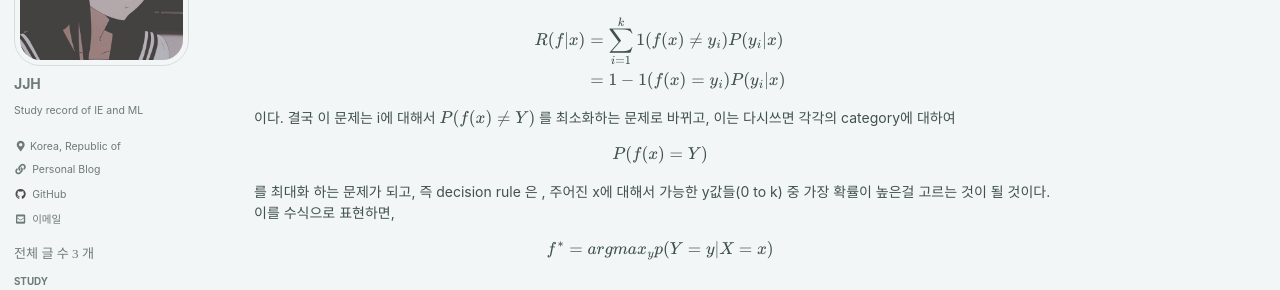
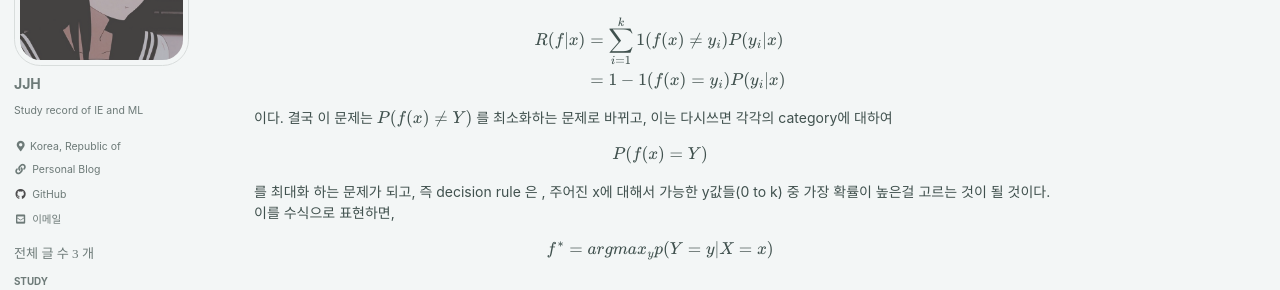
Before and after one commit to Corpse-is-Talking/Corpse-is-Talking.github.io, a Jekyll site: the page built from _posts/Machine Learning/2021-08-13-Statistical Learning Theory.md, in a window 1280 px wide and 900 px high, scrolled down 1566 px. Shown: the part 151-441 px from the top of the window. Built offline with Jekyll 4.4.1, drawn with Linux system fonts in a browser that asks for light colours; cached includes are drawn as plain includes; formulas are drawn with MathJax 3; comment, search, counter and statistics services are not loaded.

Commit message:
20210820 fianl

```diff
--- a/_posts/Machine Learning/2021-08-13-Statistical Learning Theory.md
+++ b/_posts/Machine Learning/2021-08-13-Statistical Learning Theory.md
@@ -90,7 +90,7 @@ comments: true
   \end{aligned}
   $$
 
-  이다. 결국 이 문제는 i에 대해서
+  이다. 결국 이 문제는
   $P(f(x) \neq Y)$ 를 최소화하는 문제로 바뀌고, 이는 다시쓰면 각각의 category에 대하여
 
   $$ P(f(x) = Y)$$
```
